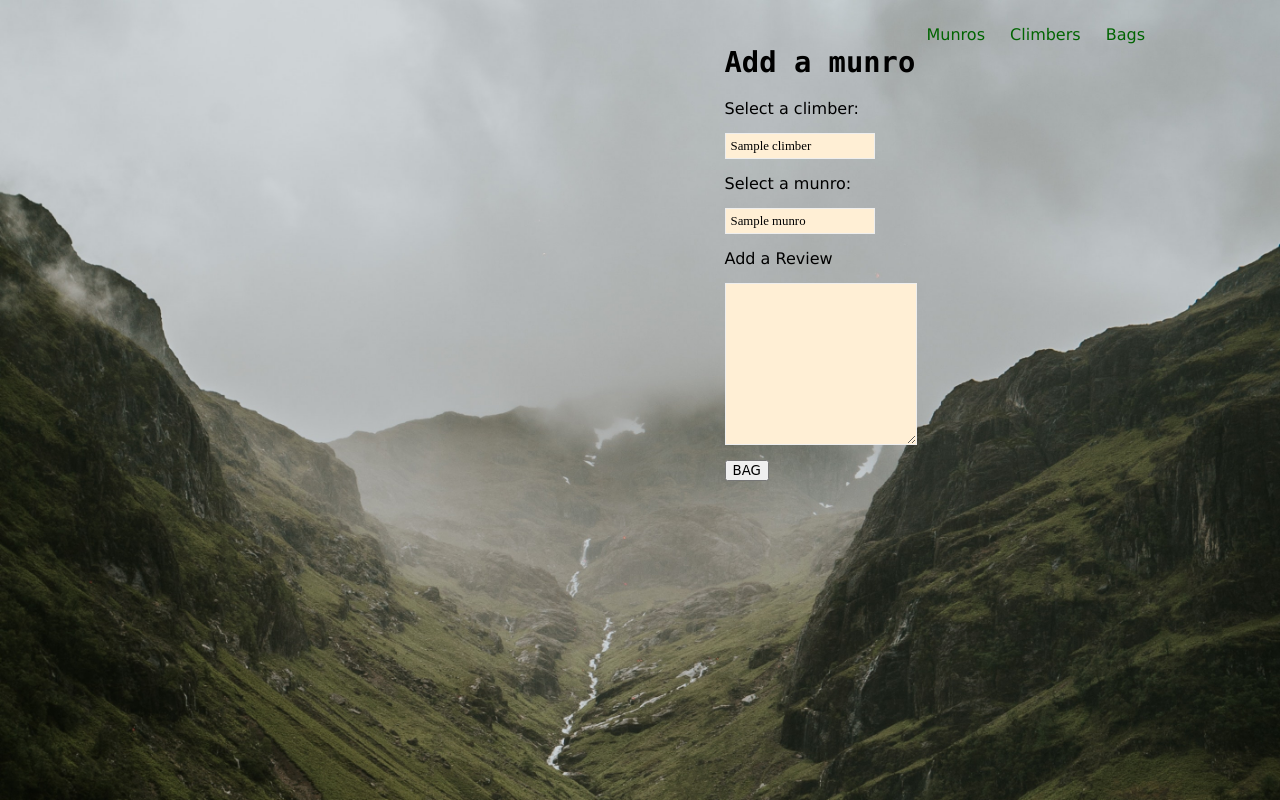
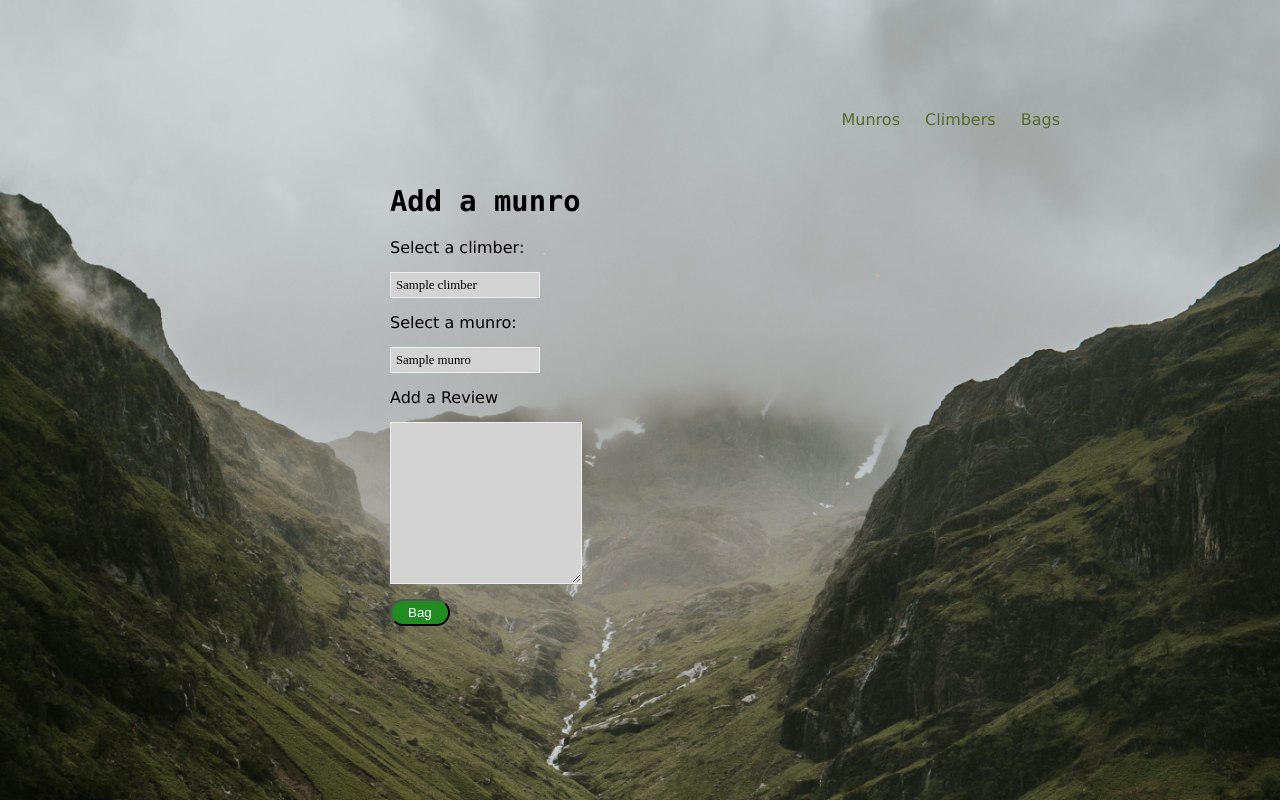
Before and after one commit to Metelski123/Munro-Project, a Flask app: page /bags/new in a window 1280 px wide. Run offline with Flask 2, Linux system fonts and the light colour scheme; a database or web service that is not in the repository returns one stand-in record (values such as "Sample title"); some libraries are stand-ins or nearby versions.

Commit message:
Final Commit

```diff
--- a/static/css/button.css
+++ b/static/css/button.css
@@ -5,7 +5,7 @@
     cursor:pointer;
   }
 
-  .btn--danger {
+  /* .btn--danger {
     background-color: #C33C54;
   }
 
@@ -18,8 +18,8 @@
   }
 
   .btn--action {
-    background-color: #ABC798;
-  }
+    background-color: #ABC798; */
+  /* } */
 
   .btn--wrapper {
     margin: 0px 0px 30px 0px;
--- a/static/css/forms.css
+++ b/static/css/forms.css
@@ -1,6 +1,16 @@
 input[type="submit"] {
-    text-transform: uppercase;
-    font-family: 'Special Elite', cursive;
+    display: inline-block;
+    padding: 0.3em 1.2em;
+    margin: 0 0.3em 0.3em 0;
+    border-radius: 2em;
+    box-sizing: border-box;
+    text-decoration: none;
+    font-family: sans-serif;
+    font-weight: 300;
+    color: #ffffff;
+    background-color: forestgreen;
+    text-align: center;
+    transition: all 0.2s;
   }
 
   select {
@@ -9,7 +19,7 @@ input[type="submit"] {
    margin: 15px 0;
    font-size: 0.8em;
    -webkit-appearance: none;
-   background: 96% / 15% no-repeat papayawhip;
+   background: 96% / 15% no-repeat lightgrey;
    font-family: 'Merriweather', serif;
    border: 1px solid #eee;
    display: block;
@@ -21,7 +31,7 @@ input[type="submit"] {
       margin: 15px 0;
       font-size: 0.8em;
       -webkit-appearance: none;
-      background: 96% / 15% no-repeat papayawhip;
+      background: 96% / 15% no-repeat lightgrey;
       font-family: 'Merriweather', serif;
       border: 1px solid #eee;
       display: block;
--- a/static/css/style.css
+++ b/static/css/style.css
@@ -4,8 +4,8 @@ body {
     background-repeat: no-repeat;
     background-size: 100%;
     font-family: "Lucida Sans Unicode", "Lucida Grande", sans-serif;
-    padding: 0px;
-    margin: 0px;
+    padding: 100px;
+    margin: auto;
   }
 
 
@@ -22,7 +22,7 @@ body {
   }
 
   a, a:link, a:visited {
-    color: darkgreen;
+    color: darkolivegreen;
     text-decoration: none;
   }
 
@@ -32,7 +32,7 @@ body {
 
   nav {
     padding: 0px;
-    margin: 0px;
+    margin: 10px;
     padding-right: 100px;
   }
 
@@ -52,7 +52,8 @@ body {
 
   main {
     padding: 25px;
-
+    max-width: 500px;
+    margin: auto;
   }
 
   .flex {
--- a/templates/base.html
+++ b/templates/base.html
@@ -9,11 +9,7 @@
   <link rel="stylesheet" href="{{ url_for('static', filename='css/forms.css') }}">
   <link rel="stylesheet" href="{{ url_for('static', filename='css/style.css') }}">
   <link rel="stylesheet" href="{{ url_for('static', filename='css/tables.css') }}">
-
-</head>
-<body>
-<main class="flex flex--row">
-  <nav>
+  <nav class="flex flex--row">
     <ul>
       <li>
         <a href="/munros">Munros</a>
@@ -25,7 +21,23 @@
         <a href="/bags">Bags</a>
       </li>
     </ul>
-</nav>
+  </nav>
+</head>
+<body>
+<main>
+  <!-- <nav>
+    <ul>
+      <li>
+        <a href="/munros">Munros</a>
+      </li>
+      <li>
+        <a href="/climbers">Climbers</a>
+      </li>
+      <li>
+        <a href="/bags">Bags</a>
+      </li>
+    </ul>
+</nav> -->
   <section id="content">
       {% block content %}
 
```
Also changed, not shown: templates/bags/index.html (+6 -6 lines), templates/climbers/index.html (+3 -4 lines).
